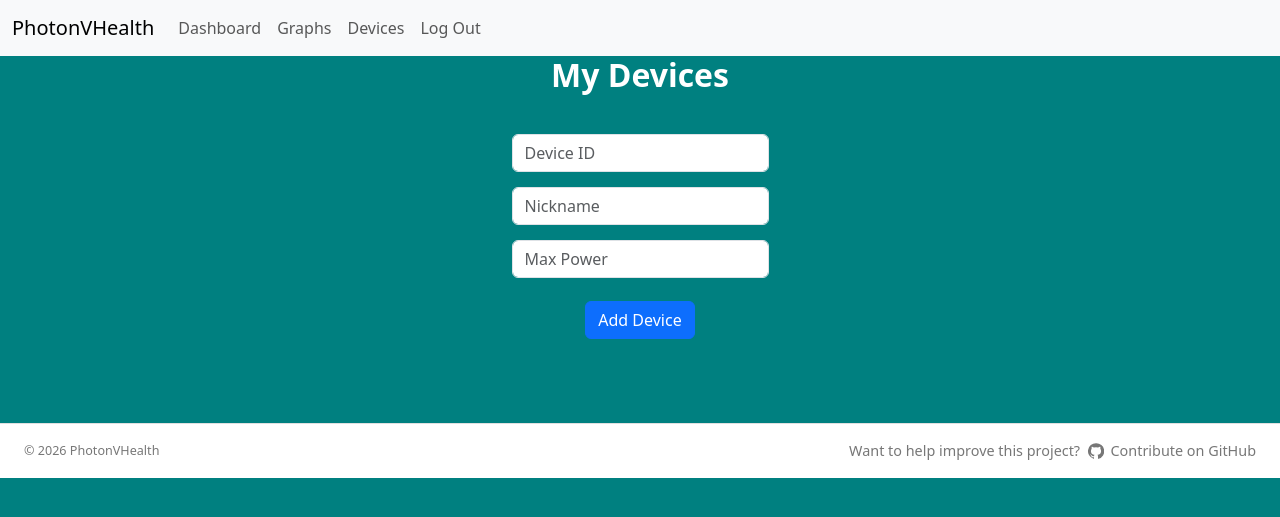
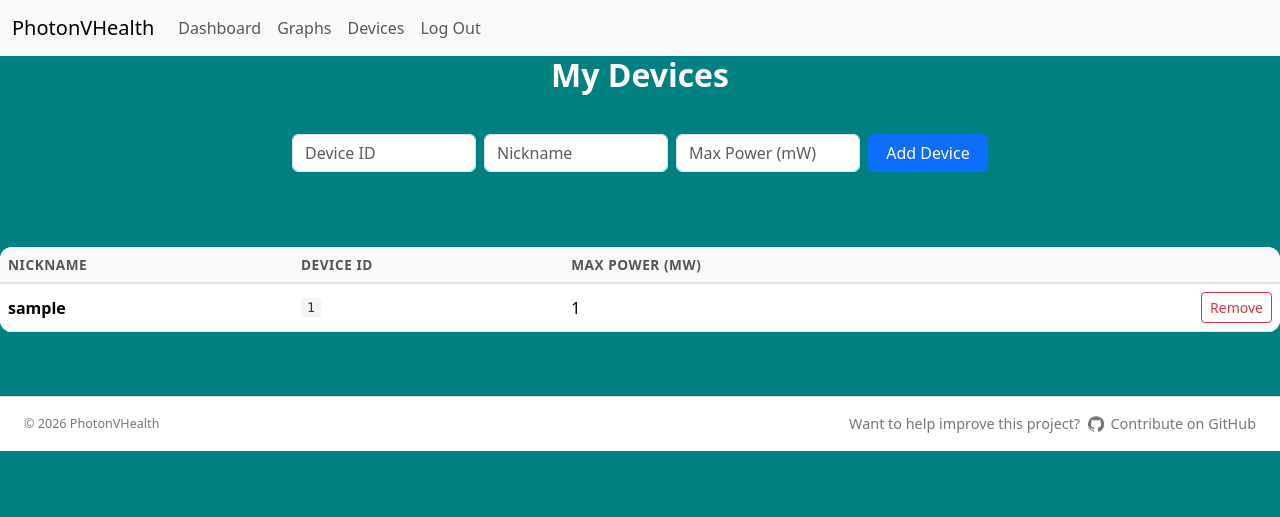
Before and after one commit to Skayyali3/PhotonVHealth, a Flask app: page /devices in a window 1280 px wide. Shown: the top 517 px of the page. Run offline with Flask 3, Linux system fonts and the light colour scheme; the visitor is signed in with stand-in values (Sample User, id 1); tables that the repository leaves empty hold one stand-in row (values such as "Sample post").

Commit message:
API routes + devices route: built

```diff
--- a/website/main.py
+++ b/website/main.py
@@ -1,4 +1,4 @@
-from flask import Flask, render_template, Response, send_from_directory, session, redirect, request
+from flask import Flask, render_template, Response, send_from_directory, session, redirect, request , jsonify
 from werkzeug.security import generate_password_hash, check_password_hash
 from datetime import datetime
 import os
@@ -153,14 +153,19 @@ def devices():
         return redirect("/")
 
     if request.method == "GET":
-        return render_template("devices.html", logged_in = True)
+        userDevices = get_user_devices(session["user_id"])
+        return render_template("devices.html", logged_in=True, devices=userDevices)
 
-    deviceId = request.form.get("device_id")
-    nickname = request.form.get("nickname")
-    maxPower = request.form.get("max_power")
+    deviceID = request.form.get("device_id", "").strip()
+    nickname  = request.form.get("nickname", "").strip()
+    maxPower = request.form.get("max_power", "").strip()
+    isAJAX   = request.headers.get("X-Requested-With") == "XMLHttpRequest"
 
-    if not deviceId or not nickname or not maxPower:
-        return "Missing fields."
+    if not deviceID or not nickname or not maxPower:
+        if isAJAX:
+            return jsonify(success=False, error="All fields are required."), 400
+        userDevices = get_user_devices(session["user_id"])
+        return render_template("devices.html", logged_in=True, devices=userDevices, error="All fields are required.")
 
     connection = get_db()
     cursor = connection.cursor()
@@ -169,16 +174,147 @@ def devices():
         cursor.execute("""
             INSERT INTO devices (user_id, device_id, nickname, max_power)
             VALUES (?, ?, ?, ?)
-        """, (session["user_id"], deviceId, nickname, maxPower))
-
+        """, (session["user_id"], deviceID, nickname, maxPower))
         connection.commit()
     except sqlite3.IntegrityError:
         connection.close()
-        return "Device already exists."
+        if isAJAX:
+            return jsonify(success=False, error="A device with that ID already exists."), 409
+        userDevices = get_user_devices(session["user_id"])
+        return render_template("devices.html", logged_in=True, devices=userDevices, error="A device with that ID already exists.")
 
     connection.close()
 
-    return render_template("devices.html", logged_in = True)
+    if isAJAX:
+        return jsonify(success=True, device={"device_id": deviceID,"nickname":  nickname,"max_power": maxPower,})
+
+    userDevices = get_user_devices(session["user_id"])
+    return render_template("devices.html", logged_in=True, devices=userDevices)
+
+@app.route("/devices/<device_id>", methods=["DELETE"])
+def delete_device(deviceId):
+    if "user_id" not in session:
+        return jsonify(success=False, error="Unauthorized"), 401
+
+    connection = get_db()
+    cursor = connection.cursor()
+    cursor.execute("DELETE FROM devices WHERE device_id = ? AND user_id = ?",(deviceId, session["user_id"]))
+    connection.commit()
+    deleted = cursor.rowcount
+    connection.close()
+
+    if deleted:
+        return jsonify(success=True)
+    return jsonify(success=False, error="Device not found"), 404
+
+@app.route("/api/data", methods=["POST"])
+def api_data():
+    data = request.get_json(silent=True)
+    if not data:
+        return jsonify(success=False, error="Expected JSON"), 400
+
+    device_id = data.get("device_id")
+    if not device_id:
+        return jsonify(success=False, error="device_id required"), 400
+
+    connection = get_db()
+    cursor = connection.cursor()
+
+    cursor.execute("""
+        SELECT max_power, baseline_power, baseline_light
+        FROM devices WHERE device_id = ?
+    """, (device_id,))
+    row = cursor.fetchone()
+
+    if not row:
+        connection.close()
+        return jsonify(success=False, error="Unknown device"), 404
+
+    max_power_hw, baseline_power, baseline_light = row
+
+    power     = float(data.get("power", 0))
+    light     = float(data.get("light", 0))
+    light_pct = float(data.get("percentage", 0))
+    temp      = float(data.get("temp", 0))
+    efficiency = float(data.get("efficiency", 0))
+
+    health = 0.0
+    if max_power_hw and max_power_hw > 0 and baseline_power and baseline_power > 0:
+        health = min((baseline_power / max_power_hw) * 100.0, 100.0)
+
+    if power > (baseline_power or 0) * 1.1 and light > 600 and temp < 35:
+        cursor.execute("""
+            UPDATE devices SET baseline_power = ?, baseline_light = ?
+            WHERE device_id = ?
+        """, (power, light, device_id))
+
+    cursor.execute("""
+        INSERT INTO sensor_data (device_id, power, light, light_percentage, temp, efficiency, health)
+        VALUES (?, ?, ?, ?, ?, ?, ?)
+    """, (device_id, power, light, light_pct, temp, efficiency, health))
+
+    connection.commit()
+    connection.close()
+
+    return jsonify(success=True, health=round(health, 1))
+
+@app.route("/api/latest/<device_id>")
+def api_latest(device_id):
+    if "user_id" not in session:
+        return jsonify(success=False, error="Unauthorized"), 401
+
+    connection = get_db()
+    cursor = connection.cursor()
+
+    cursor.execute(
+        "SELECT nickname FROM devices WHERE device_id = ? AND user_id = ?",
+        (device_id, session["user_id"])
+    )
+    device = cursor.fetchone()
+    if not device:
+        connection.close()
+        return jsonify(success=False, error="Not found"), 404
+
+    cursor.execute("""
+        SELECT power, light_percentage, temp, efficiency, health, recorded_at
+        FROM sensor_data WHERE device_id = ?
+        ORDER BY recorded_at DESC LIMIT 1
+    """, (device_id,))
+    row = cursor.fetchone()
+    connection.close()
+
+    if not row:
+        return jsonify(success=True, data=None)
+
+    return jsonify(success=True, data={
+        "power":      row[0],
+        "light":      row[1],
+        "temp":       row[2],
+        "efficiency": row[3],
+        "health":     row[4],
+        "recorded_at": row[5],
+    })
+
+@app.route("/api/commands/<device_id>")
+def api_commands(device_id):
+    connection = get_db()
+    cursor = connection.cursor()
+    cursor.execute(
+        "SELECT baseline_power, baseline_light FROM devices WHERE device_id = ?",
+        (device_id,)
+    )
+    row = cursor.fetchone()
+    connection.close()
+
+    if not row:
+        return jsonify(success=False, error="Unknown device"), 404
+
+    return jsonify(
+        success=True,
+        renew_baseline=False,
+        baseline_power=row[0] or 0,
+        baseline_light=row[1] or 0,
+    )
 
 @app.route("/logout")
 def logout():
--- a/website/static/css/styles.css
+++ b/website/static/css/styles.css
@@ -230,3 +230,38 @@ Dashboard
     color: #aaa;
     text-align: right;
 }
+
+/*
+Devices
+*/
+
+.devices-table-wrap {
+    overflow-x: auto;
+    -webkit-overflow-scrolling: touch;
+    margin-top: 1.5rem;
+}
+
+.devices-table {
+    background: white;
+    border-radius: 12px;
+    overflow: hidden;
+    min-width: 480px;
+}
+
+.devices-table thead th {
+    background-color: #f8f9fa;
+    font-size: 0.85rem;
+    text-transform: uppercase;
+    letter-spacing: 0.04em;
+    color: #555;
+    border-bottom: 2px solid #dee2e6;
+}
+
+.devices-table td code {
+    background: #f1f3f5;
+    padding: 2px 6px;
+    border-radius: 4px;
+    font-size: 0.82rem;
+    color: #333;
+    word-break: break-all;
+}
--- a/website/static/js/script.js
+++ b/website/static/js/script.js
@@ -1,5 +1,160 @@
+document.addEventListener('DOMContentLoaded', () => {
+  const devicePanels = document.querySelectorAll('.device-panel[data-device-id]');
 
+  if (devicePanels.length > 0) {
+    const POLL_INTERVAL = 5000;
 
-document.addEventListener('DOMContentLoaded', () => {
-  // Enter js code
+    function fmt(val, decimals = 1) {
+      if (val === null || val === undefined) return '--';
+      return Number(val).toFixed(decimals);
+    }
+
+    function updatePanel(panel, data) {
+      const dot = panel.querySelector('.live-dot');
+
+      if (!data) {
+        dot.classList.remove('live');
+        return;
+      }
+
+      dot.classList.add('live');
+
+      const fields = ['power', 'temp', 'light', 'efficiency', 'health'];
+      fields.forEach(field => {
+        const el = panel.querySelector(`[data-field="${field}"]`);
+        if (!el) return;
+        el.textContent = fmt(data[field]);
+      });
+
+      const fill = panel.querySelector('.health-bar-fill');
+      if (fill) fill.style.width = Math.min(parseFloat(data.health) || 0, 100) + '%';
+
+      const ts = panel.querySelector('.last-seen-time');
+      if (ts && data.recorded_at) {
+        const d = new Date(data.recorded_at + 'Z');
+        ts.textContent = d.toLocaleTimeString();
+      }
+    }
+
+    function pollDevice(panel) {
+      const deviceId = panel.dataset.deviceId;
+      fetch(`/api/latest/${encodeURIComponent(deviceId)}`).then(r => r.json()).then(json => {
+        if (json.success) updatePanel(panel, json.data);
+      }).catch(() => { });
+    }
+
+    devicePanels.forEach(panel => {
+      pollDevice(panel);
+      setInterval(() => pollDevice(panel), POLL_INTERVAL);
+    });
+  }
+
+  const addForm = document.getElementById('add-device-form');
+  if (addForm) {
+    const alertBox = document.getElementById('form-alert');
+    const spinner = document.getElementById('add-spinner');
+    const btnLabel = addForm.querySelector('.btn-label');
+    const tbody = document.getElementById('devices-tbody');
+    const emptyMsg = document.getElementById('empty-msg');
+
+    function showAlert(msg) {
+      alertBox.textContent = msg;
+      alertBox.classList.remove('d-none');
+    }
+
+    function hideAlert() {
+      alertBox.classList.add('d-none');
+    }
+
+    function setLoading(on) {
+      spinner.classList.toggle('d-none', !on);
+      btnLabel.textContent = on ? 'Adding…' : 'Add Device';
+      addForm.querySelector('button[type=submit]').disabled = on;
+    }
+
+    addForm.addEventListener('submit', e => {
+      e.preventDefault();
+      hideAlert();
+
+      const formData = new FormData(addForm);
+      setLoading(true);
+
+      fetch('/devices', {
+        method: 'POST',
+        headers: { 'X-Requested-With': 'XMLHttpRequest' },
+        body: formData,
+      })
+        .then(async r => {
+          const json = await r.json();
+          setLoading(false);
+
+          if (!json.success) {
+            showAlert(json.error || 'Something went wrong.');
+            return;
+          }
+
+          const d = json.device;
+          if (!tbody) {
+            location.reload();
+            return;
+          }
+
+          if (emptyMsg) emptyMsg.remove();
+
+          const tr = document.createElement('tr');
+          tr.dataset.id = d.device_id;
+          tr.innerHTML = `
+            <td class="fw-semibold">${escHtml(d.nickname)}</td>
+            <td><code>${escHtml(d.device_id)}</code></td>
+            <td>${d.max_power}</td>
+            <td class="text-end">
+              <button class="btn btn-sm btn-outline-danger delete-btn" data-id="${escHtml(d.device_id)}">Remove</button>
+            </td>`;
+          tbody.appendChild(tr);
+          bindDelete(tr.querySelector('.delete-btn'));
+
+          addForm.reset();
+        })
+        .catch(() => {
+          setLoading(false);
+          showAlert('Network error — please try again.');
+        });
+    });
+
+    function bindDelete(btn) {
+      btn.addEventListener('click', () => {
+        const deviceId = btn.dataset.id;
+        if (!confirm(`Remove device "${deviceId}"?`)) return;
+
+        fetch(`/devices/${encodeURIComponent(deviceId)}`, { method: 'DELETE' })
+          .then(r => r.json())
+          .then(json => {
+            if (json.success) {
+              const row = document.querySelector(`tr[data-id="${deviceId}"]`);
+              if (row) row.remove();
+              if (tbody && tbody.children.length === 0) {
+                const msg = document.createElement('p');
+                msg.id = 'empty-msg';
+                msg.className = 'text-center text-white mt-4';
+                msg.textContent = 'No devices added yet. Register your first device above.';
+                tbody.closest('.devices-table-wrap').appendChild(msg);
+                tbody.closest('table').remove();
+              }
+            }
+          })
+          .catch(() => alert('Could not remove device.'));
+      });
+    }
+
+    document.querySelectorAll('.delete-btn').forEach(bindDelete);
+  }
+
+  function escHtml(str) {
+    return String(str)
+      .replace(/&/g, '&amp;')
+      .replace(/</g, '&lt;')
+      .replace(/>/g, '&gt;')
+      .replace(/"/g, '&quot;');
+  }
+
 });
--- a/website/templates/devices.html
+++ b/website/templates/devices.html
@@ -1,17 +1,64 @@
 {% extends "base.html" %}
-
 {% block title %}My Devices{% endblock %}
 
 {% block content %}
-<h2 class="page-header">My Devices</h2>
+<div class="page-content">
+  <h2 class="page-header">My Devices</h2>
 
-<div class="form-container">
-    <form method="POST" action="/devices">
-        <input name="device_id" placeholder="Device ID" class="form-control">
-        <input name="nickname" placeholder="Nickname" class="form-control">
-        <input name="max_power" placeholder="Max Power" class="form-control">
+  <div class="form-container">
+    <div id="form-alert" class="alert alert-danger d-none" role="alert"></div>
 
-        <button class="btn btn-primary mt-2">Add Device</button>
+    <form id="add-device-form" novalidate>
+      <div class="row g-2 justify-content-center">
+        <div class="col-12 col-sm-6 col-md-3">
+          <input name="device_id" id="f-device-id" placeholder="Device ID" class="form-control" required>
+        </div>
+        <div class="col-12 col-sm-6 col-md-3">
+          <input name="nickname" id="f-nickname" placeholder="Nickname" class="form-control" required>
+        </div>
+        <div class="col-12 col-sm-6 col-md-3">
+          <input name="max_power" id="f-max-power" placeholder="Max Power (mW)" type="number" min="1" step="0.1" class="form-control" required>
+        </div>
+        <div class="col-12 col-sm-6 col-md-2">
+          <button class="btn btn-primary w-100" type="submit" id="add-btn">
+            <span class="btn-label">Add Device</span>
+            <span class="spinner-border spinner-border-sm d-none" id="add-spinner" role="status"></span>
+          </button>
+        </div>
+      </div>
     </form>
+    {% if error %}
+    <div class="alert alert-danger">{{ error }}</div>
+    {% endif %}
+  </div>
+
+  <div class="devices-table-wrap">
+    {% if devices %}
+    <table class="table table-hover align-middle devices-table" id="devices-table">
+      <thead>
+        <tr>
+          <th>Nickname</th>
+          <th>Device ID</th>
+          <th>Max Power (mW)</th>
+          <th></th>
+        </tr>
+      </thead>
+      <tbody id="devices-tbody">
+        {% for d in devices %}
+        <tr data-id="{{ d.device_id }}">
+          <td class="fw-semibold">{{ d.nickname }}</td>
+          <td><code>{{ d.device_id }}</code></td>
+          <td>{{ d.max_power }}</td>
+          <td class="text-end">
+            <button class="btn btn-sm btn-outline-danger delete-btn" data-id="{{ d.device_id }}">Remove</button>
+          </td>
+        </tr>
+        {% endfor %}
+      </tbody>
+    </table>
+    {% else %}
+    <p class="text-center text-white mt-4" id="empty-msg">No devices added yet. Register your first device above.</p>
+    {% endif %}
+  </div>
 </div>
 {% endblock %}
```
Also changed, not shown: 1 other file.
